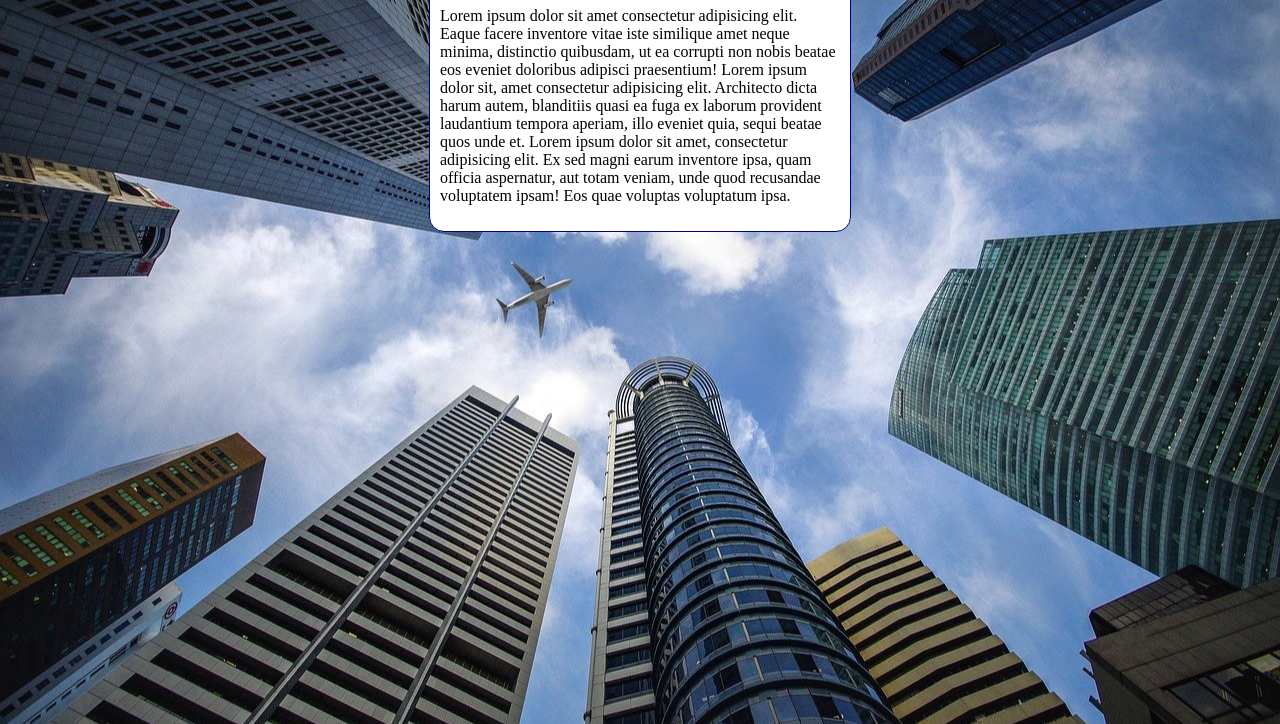
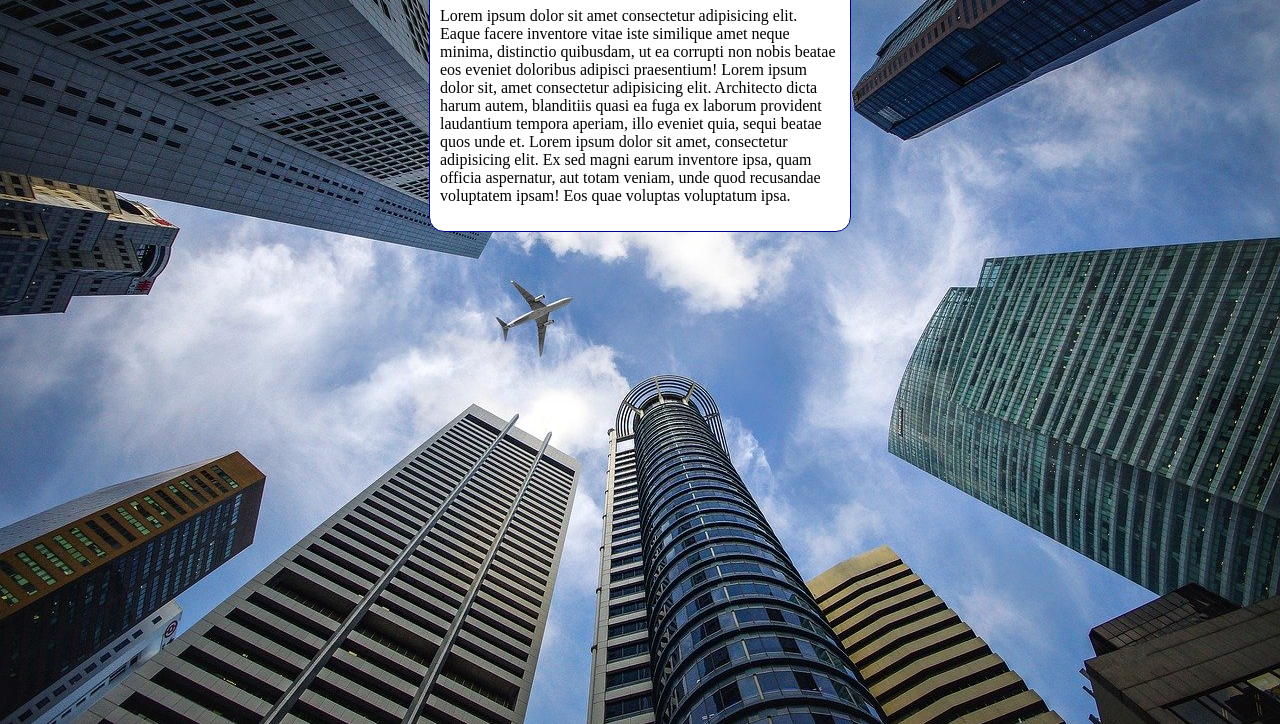
Before and after one commit to ezequiellopes4525/Html-e-CSS3, a plain HTML site: page Modulo 03/exe022/fundo006.html in a window 1280 px wide. Shown: the part 92-816 px from the top of the page. Drawn offline with Linux system fonts and the light colour scheme.

Commit message:
atualizei022

```diff
--- a/Modulo 03/exe022/fundo006.html
+++ b/Modulo 03/exe022/fundo006.html
@@ -9,11 +9,11 @@
             height: 100vh;
             background-color: black;
             background-image: url('imagens/wallpaper002.jpg');
-            background-position: center center;
-            background-repeat: repeat;
+            background-position: center top;
+            background-repeat: no-repeat;
             background-size: cover;
         }
-        main{
+        main {
             background-color: white;
             width: 400px;
             padding: 10px;
```
